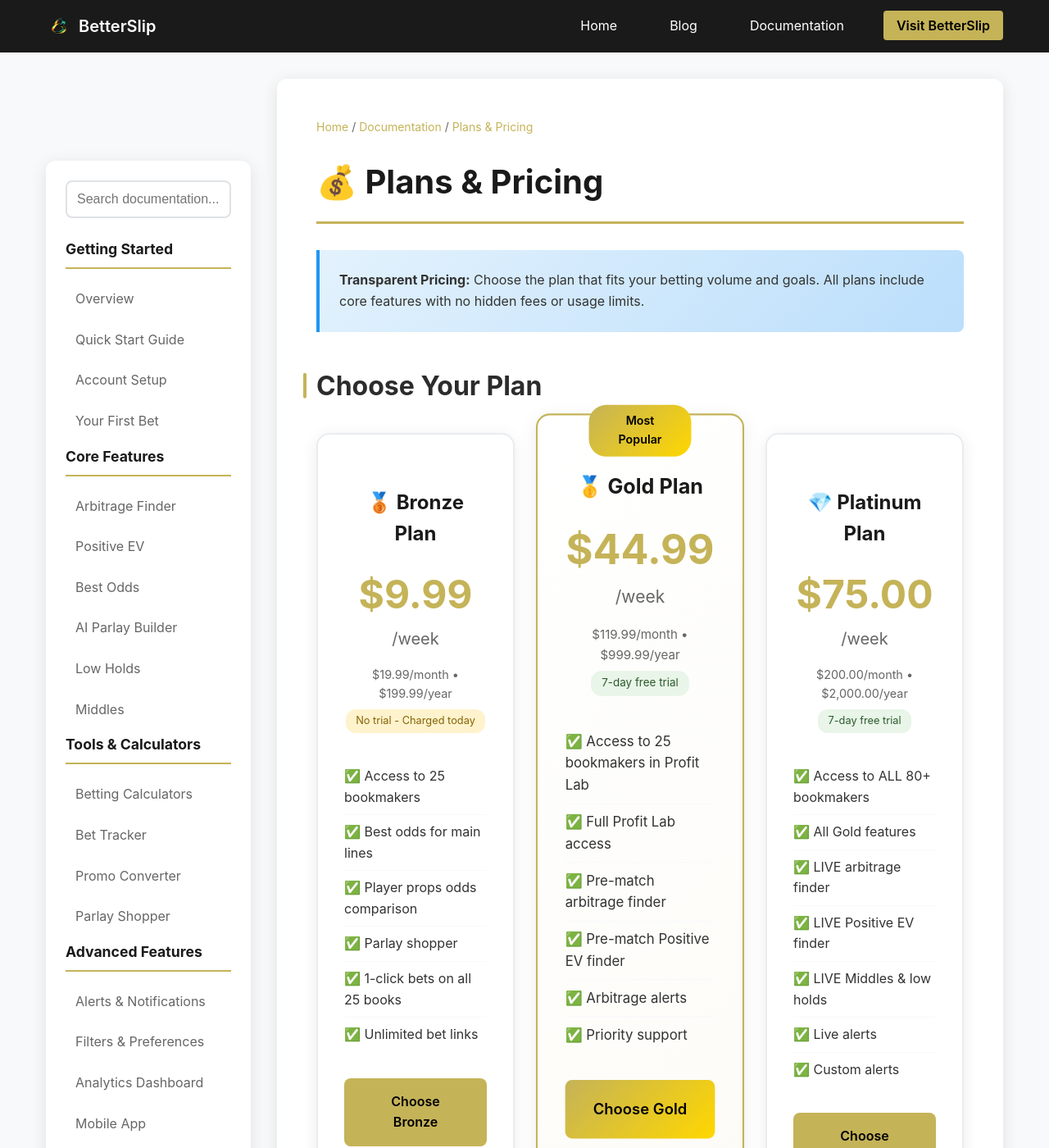
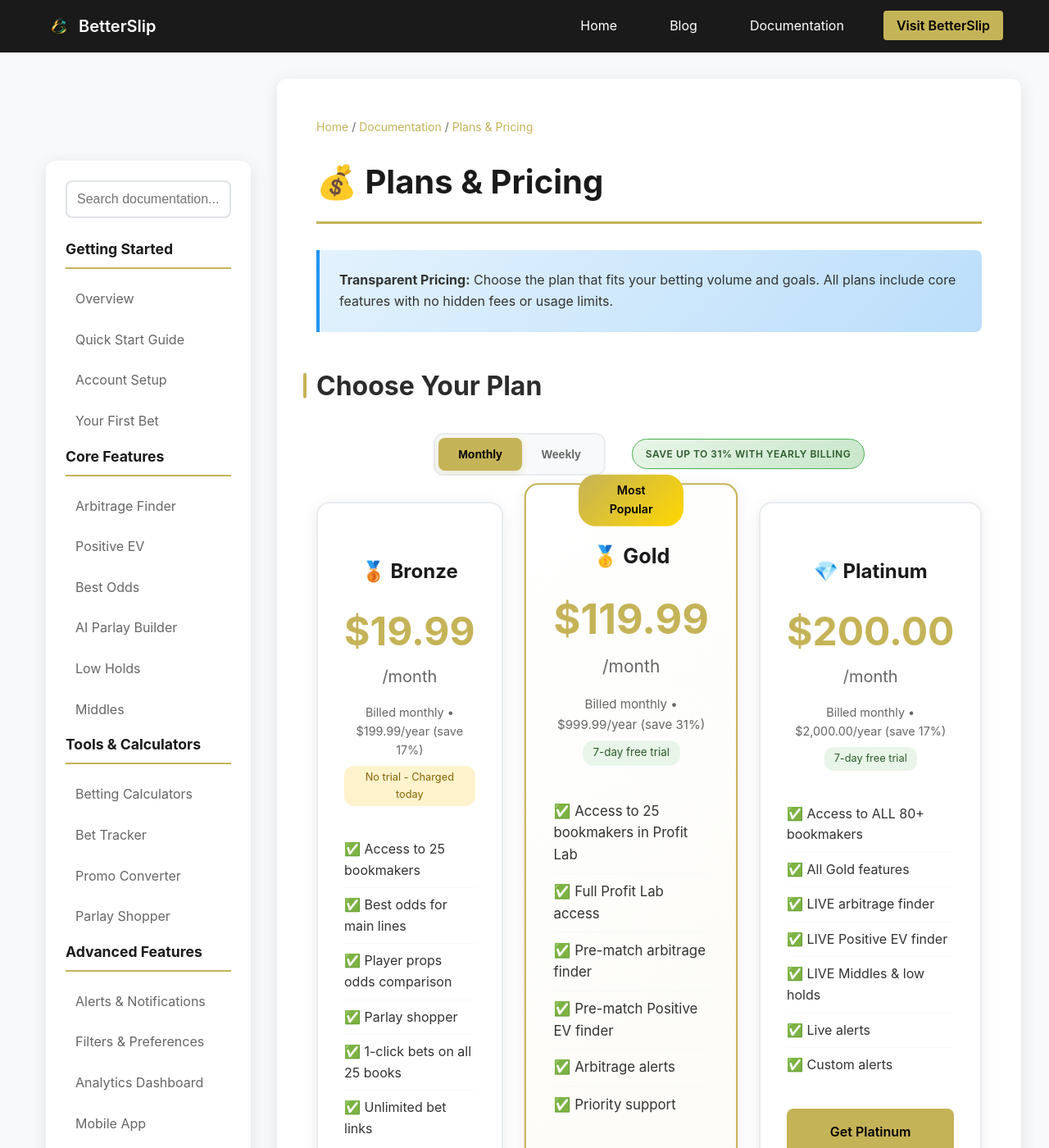
Before and after one commit to dannybszn/BetterSlip-, a Jekyll site: the page documentation/plans.html, which Jekyll copies as it is, in a window 1280 px wide and 1400 px high. Shown: the whole window at 82% size. Built offline with Jekyll 4.4.1, drawn with Linux system fonts in a browser that asks for light colours; some of the changed text lies outside the part shown.

Commit message:
docs plan page

```diff
--- a/assets/css/style.css
+++ b/assets/css/style.css
@@ -980,6 +980,59 @@
     color: #000;
 }
 
+/* Pricing Toggle Styles */
+.pricing-toggle-container {
+    display: flex;
+    align-items: center;
+    justify-content: center;
+    gap: 2rem;
+    margin: 2rem 0;
+    flex-wrap: wrap;
+}
+
+.pricing-toggle {
+    display: flex;
+    background: #f8f9fa;
+    border-radius: 12px;
+    padding: 4px;
+    border: 2px solid #e9ecef;
+}
+
+.toggle-btn {
+    padding: 12px 24px;
+    border: none;
+    background: transparent;
+    border-radius: 8px;
+    font-weight: 600;
+    font-size: 14px;
+    cursor: pointer;
+    transition: all 0.3s ease;
+    color: #666;
+}
+
+.toggle-btn.active {
+    background: #C5B358;
+    color: #000;
+    box-shadow: 0 2px 8px rgba(197, 179, 88, 0.3);
+}
+
+.toggle-btn:hover:not(.active) {
+    background: #e9ecef;
+    color: #333;
+}
+
+.savings-badge {
+    background: linear-gradient(135deg, #e8f5e8 0%, #c8e6c9 100%);
+    border: 1px solid #4caf50;
+    color: #2d5a2d;
+    padding: 8px 16px;
+    border-radius: 20px;
+    font-size: 12px;
+    font-weight: 600;
+    text-transform: uppercase;
+    letter-spacing: 0.5px;
+}
+
 /* Plans Container Styles */
 .plans-container {
     display: grid;
@@ -1170,4 +1223,26 @@
     .plan-card.featured:hover {
         transform: translateY(-4px);
     }
+
+    /* Mobile pricing toggle */
+    .pricing-toggle-container {
+        flex-direction: column;
+        gap: 1rem;
+    }
+
+    .pricing-toggle {
+        width: 100%;
+        max-width: 300px;
+    }
+
+    .toggle-btn {
+        flex: 1;
+        padding: 10px 16px;
+        font-size: 13px;
+    }
+
+    .savings-badge {
+        font-size: 11px;
+        padding: 6px 12px;
+    }
 }
--- a/documentation/plans.html
+++ b/documentation/plans.html
@@ -87,16 +87,27 @@
 
             <h2>Choose Your Plan</h2>
 
+            <div class="pricing-toggle-container">
+                <div class="pricing-toggle">
+                    <button class="toggle-btn active" data-period="monthly">Monthly</button>
+                    <button class="toggle-btn" data-period="weekly">Weekly</button>
+                </div>
+                <div class="savings-badge">Save up to 31% with yearly billing</div>
+            </div>
+
             <div class="plans-container">
                 <div class="plan-card">
                     <div class="plan-header">
-                        <h3>🥉 Bronze Plan</h3>
+                        <h3>🥉 Bronze</h3>
                         <div class="plan-price">
-                            <span class="price-amount">$9.99</span>
-                            <span class="price-period">/week</span>
+                            <span class="price-amount monthly-price">$19.99</span>
+                            <span class="price-amount weekly-price" style="display: none;">$9.99</span>
+                            <span class="price-period monthly-period">/month</span>
+                            <span class="price-period weekly-period" style="display: none;">/week</span>
                         </div>
                         <div class="plan-billing">
-                            <p>$19.99/month • $199.99/year</p>
+                            <p class="monthly-billing">Billed monthly • $199.99/year (save 17%)</p>
+                            <p class="weekly-billing" style="display: none;">Billed weekly • $199.99/year</p>
                             <span class="no-trial">No trial - Charged today</span>
                         </div>
                     </div>
@@ -111,20 +122,23 @@
                         </ul>
                     </div>
                     <div class="plan-action">
-                        <a href="https://betterslip.com/plans" class="plan-button" target="_blank">Choose Bronze</a>
+                        <a href="https://betterslip.com/plans" class="plan-button" target="_blank">Get Bronze</a>
                     </div>
                 </div>
 
                 <div class="plan-card featured">
                     <div class="popular-badge">Most Popular</div>
                     <div class="plan-header">
-                        <h3>🥇 Gold Plan</h3>
+                        <h3>🥇 Gold</h3>
                         <div class="plan-price">
-                            <span class="price-amount">$44.99</span>
-                            <span class="price-period">/week</span>
+                            <span class="price-amount monthly-price">$119.99</span>
+                            <span class="price-amount weekly-price" style="display: none;">$44.99</span>
+                            <span class="price-period monthly-period">/month</span>
+                            <span class="price-period weekly-period" style="display: none;">/week</span>
                         </div>
                         <div class="plan-billing">
-                            <p>$119.99/month • $999.99/year</p>
+                            <p class="monthly-billing">Billed monthly • $999.99/year (save 31%)</p>
+                            <p class="weekly-billing" style="display: none;">Billed weekly • $999.99/year</p>
                             <span class="trial-included">7-day free trial</span>
                         </div>
                     </div>
@@ -139,19 +153,22 @@
                         </ul>
                     </div>
                     <div class="plan-action">
-                        <a href="https://betterslip.com/plans" class="plan-button featured" target="_blank">Choose Gold</a>
+                        <a href="https://betterslip.com/plans" class="plan-button featured" target="_blank">Get Gold</a>
                     </div>
                 </div>
 
                 <div class="plan-card">
                     <div class="plan-header">
-                        <h3>💎 Platinum Plan</h3>
+                        <h3>💎 Platinum</h3>
                         <div class="plan-price">
-                            <span class="price-amount">$75.00</span>
-                            <span class="price-period">/week</span>
+                            <span class="price-amount monthly-price">$200.00</span>
+                            <span class="price-amount weekly-price" style="display: none;">$75.00</span>
+                            <span class="price-period monthly-period">/month</span>
+                            <span class="price-period weekly-period" style="display: none;">/week</span>
                         </div>
                         <div class="plan-billing">
-                            <p>$200.00/month • $2,000.00/year</p>
+                            <p class="monthly-billing">Billed monthly • $2,000.00/year (save 17%)</p>
+                            <p class="weekly-billing" style="display: none;">Billed weekly • $2,000.00/year</p>
                             <span class="trial-included">7-day free trial</span>
                         </div>
                     </div>
@@ -167,7 +184,7 @@
                         </ul>
                     </div>
                     <div class="plan-action">
-                        <a href="https://betterslip.com/plans" class="plan-button" target="_blank">Choose Platinum</a>
+                        <a href="https://betterslip.com/plans" class="plan-button" target="_blank">Get Platinum</a>
                     </div>
                 </div>
             </div>
@@ -417,5 +434,43 @@
             </div>
         </div>
     </footer>
+
+    <script>
+        // Pricing toggle functionality
+        document.addEventListener('DOMContentLoaded', function() {
+            const toggleBtns = document.querySelectorAll('.toggle-btn');
+
+            toggleBtns.forEach(btn => {
+                btn.addEventListener('click', function() {
+                    const period = this.dataset.period;
+
+                    // Update toggle buttons
+                    toggleBtns.forEach(b => b.classList.remove('active'));
+                    this.classList.add('active');
+
+                    // Show/hide pricing based on selected period
+                    if (period === 'monthly') {
+                        // Show monthly pricing
+                        document.querySelectorAll('.monthly-price, .monthly-period, .monthly-billing').forEach(el => {
+                            el.style.display = 'inline';
+                        });
+                        // Hide weekly pricing
+                        document.querySelectorAll('.weekly-price, .weekly-period, .weekly-billing').forEach(el => {
+                            el.style.display = 'none';
+                        });
+                    } else {
+                        // Show weekly pricing
+                        document.querySelectorAll('.weekly-price, .weekly-period, .weekly-billing').forEach(el => {
+                            el.style.display = 'inline';
+                        });
+                        // Hide monthly pricing
+                        document.querySelectorAll('.monthly-price, .monthly-period, .monthly-billing').forEach(el => {
+                            el.style.display = 'none';
+                        });
+                    }
+                });
+            });
+        });
+    </script>
 </body>
 </html>
```
